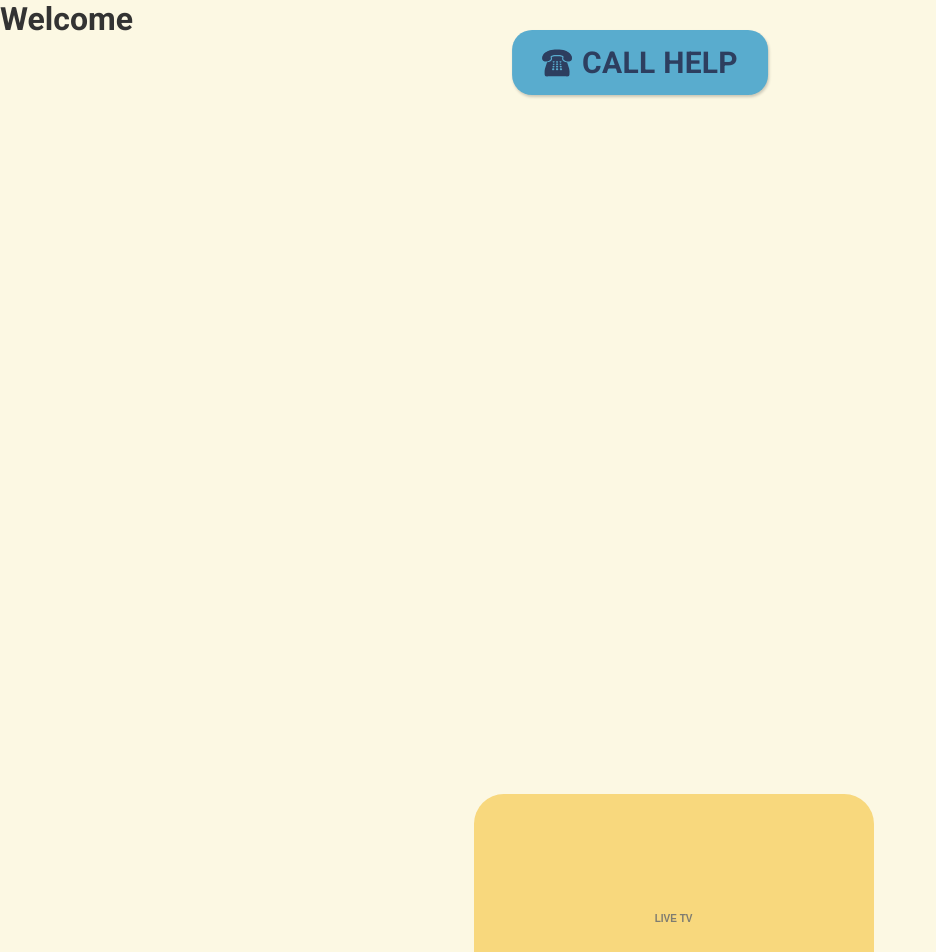
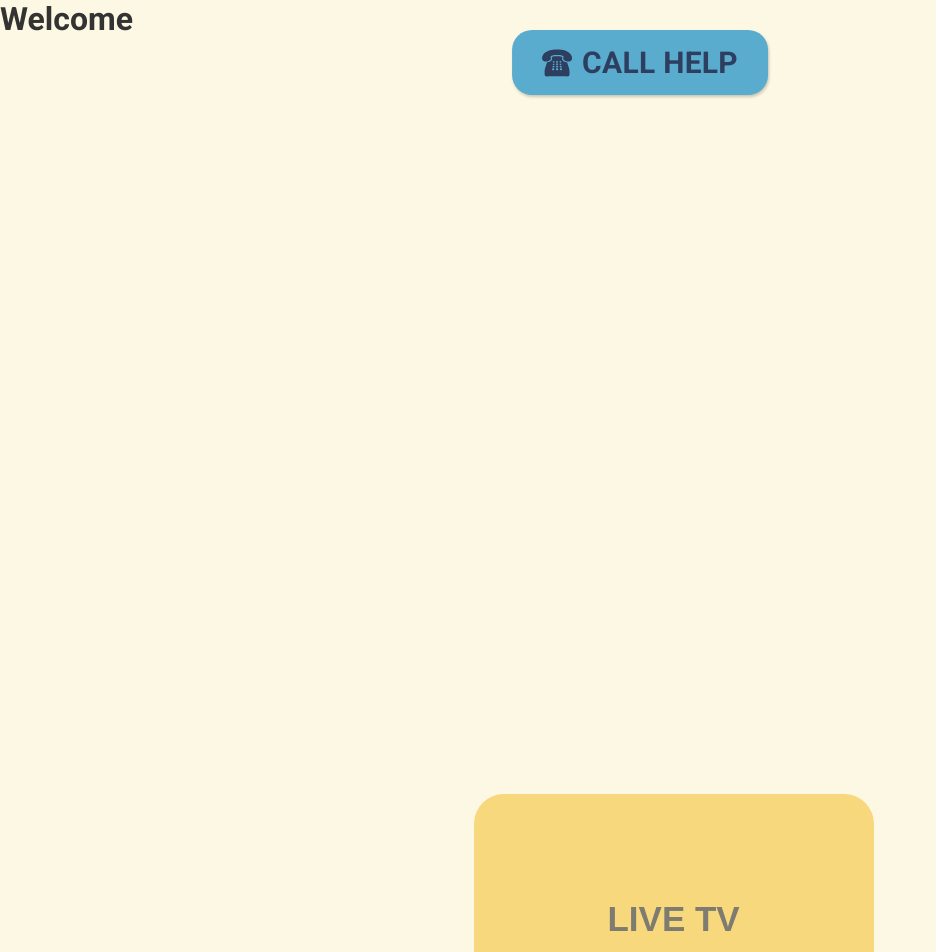
Before and after one commit to sallydough/just-for-us-master, a React (Create React App) app: page /home in a window 1280 px wide. Shown: the top 952 px of the page, without its empty margins (0-936 px from the left). Built offline with nearby package versions, Linux system fonts and the light colour scheme.

Commit message:
changed liveTV font size

```diff
--- a/src/components/Tv.js
+++ b/src/components/Tv.js
@@ -28,7 +28,7 @@ function Television() {
           onClick={handleTvButtonClick}
           onMouseEnter={handleButtonHover}
           onMouseLeave={handleButtonHover}>
-          <h1 className="card-name">LIVE TV</h1>
+          <h1 className="card-name-live-tv">LIVE TV</h1>
         </button>
       </div>
     </div>
--- a/src/components/contacts.css
+++ b/src/components/contacts.css
@@ -170,6 +170,10 @@ svg.arrow-down {
   font-size: 10px;
 }
 
+.card-name .live-tv {
+  font-size: 35px;
+}
+
 /* contacts.css or your custom stylesheet */
 .custom-modal {
   background-color: goldenrod;
--- a/src/components/watchtv.css
+++ b/src/components/watchtv.css
@@ -69,3 +69,8 @@ svg.arrow-down {
 .tvArrowDown {
   margin-left: 9.3%;
 }
+
+.card-name-live-tv {
+  font-size: 35px;
+  color: black;
+}
```
